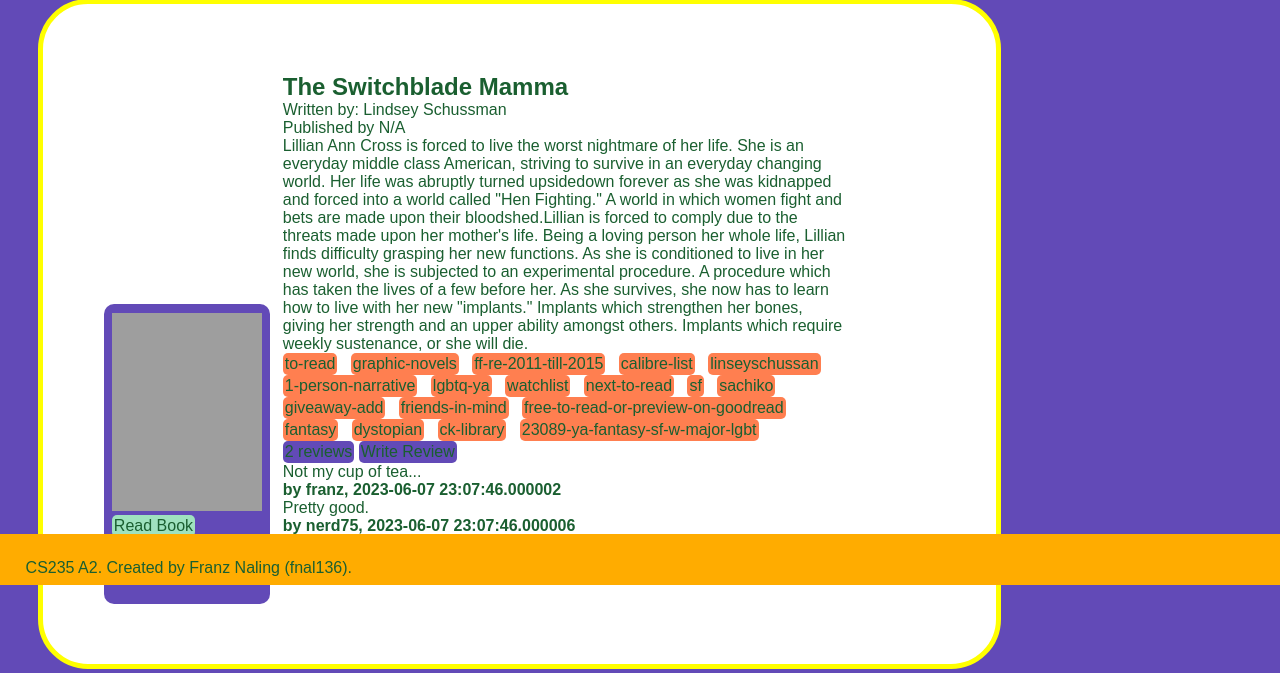
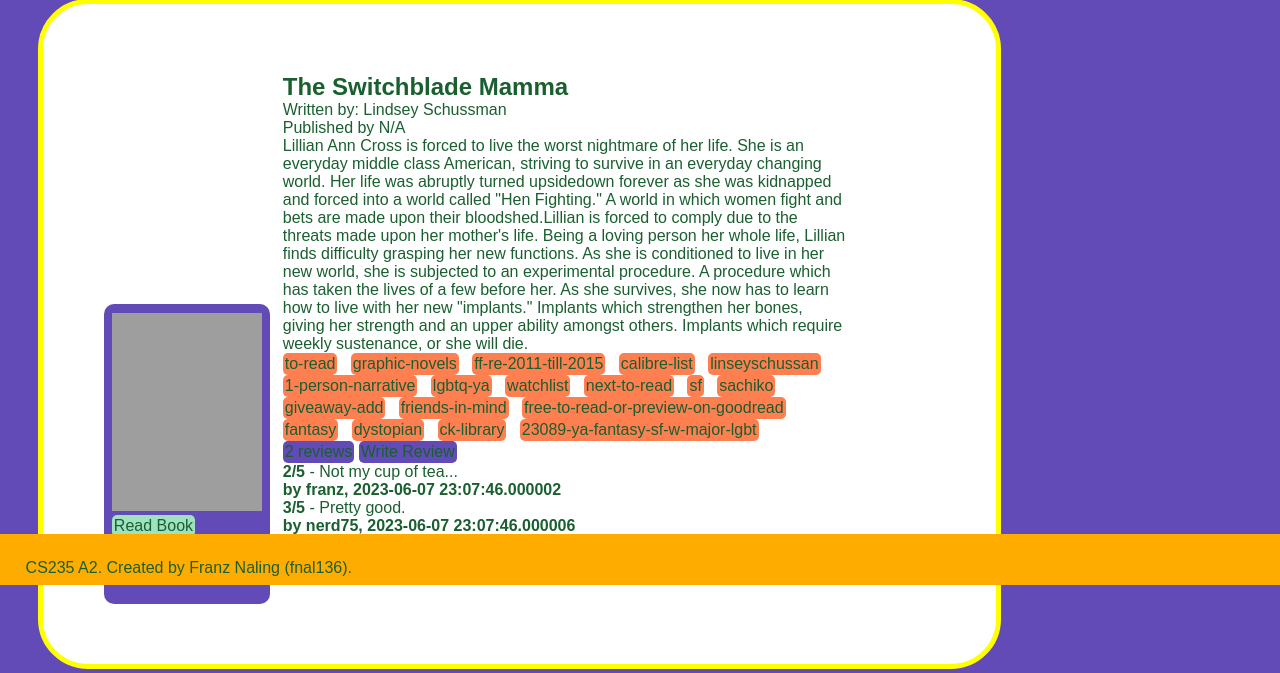
Before and after one commit to lemonfrance/bookwebsiteproj, a Flask app: page /display_book_info?book_id=25742454&view_reviews_for=25742454 in a window 1280 px wide. Shown: the part 215-888 px from the top of the page. Run offline with Flask 2, Linux system fonts and the light colour scheme; grey boxes are pictures that could not be loaded.

Commit message:
Added 'rating' to the dictionary version of a Review object in services, and now called and displayed in this book info page.

```diff
--- a/library/templates/books/book_info.html
+++ b/library/templates/books/book_info.html
@@ -51,7 +51,7 @@
         {% if book.book_id == show_reviews_for_book %}
         <div style="clear:both">
             {% for review in book.reviews %}
-                <p>{{review.review_text}}
+                <p> <strong>{{review.rating}}/5</strong> - {{review.review_text}}
                 <br><strong> by {{review.user_name}}, {{review.timestamp}} </strong>
                 </p>
             {% endfor %}
```
